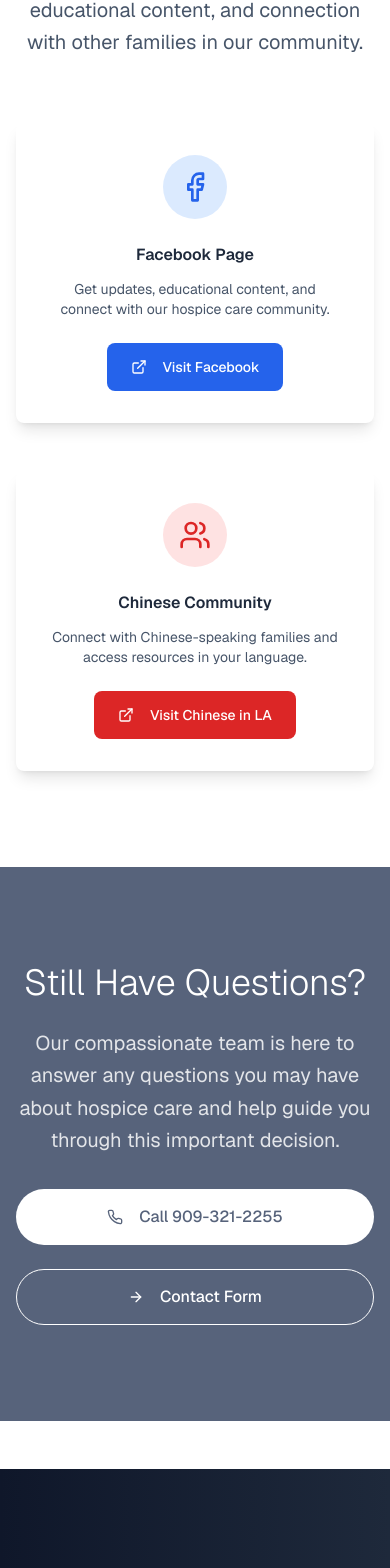
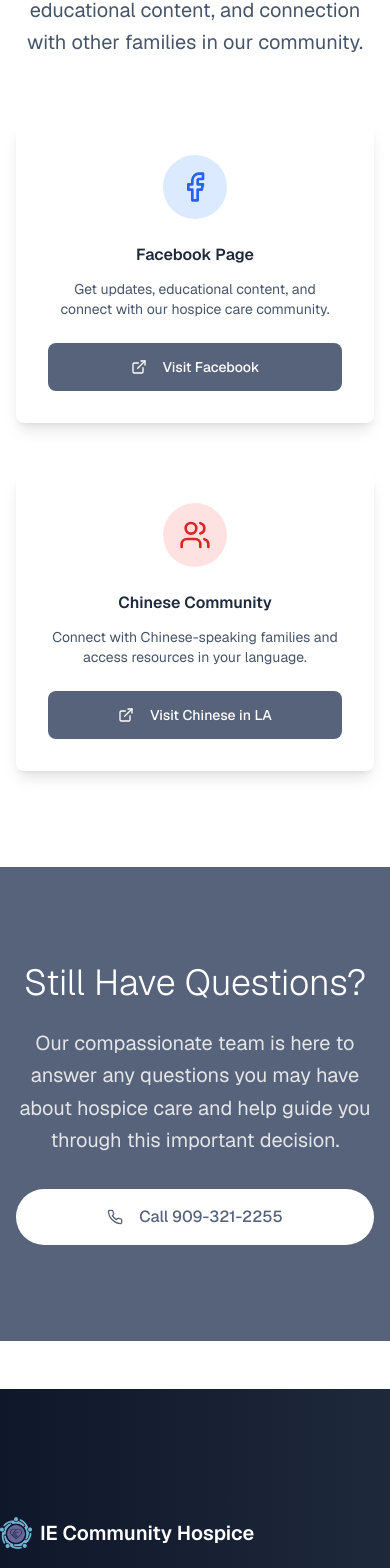
Before and after one commit to ng-organization/hospice-care-website, a Next.js app: page /en/useful-information in a window 390 px wide. Shown: the part 3580-5148 px from the top of the page. Built offline with nearby package versions, Linux system fonts and the light colour scheme.

Commit message:
Refactor UsefulInfoResourcesSection for improved layout and styling; adjust card heights, button classes, and flex properties for better responsiveness and visual consistency.

```diff
--- a/components/sections/info/UsefulInfoResourcesSection.tsx
+++ b/components/sections/info/UsefulInfoResourcesSection.tsx
@@ -2,7 +2,16 @@ import { useTranslations } from "next-intl";
 import { Button } from "@/components/ui/button";
 import { Card, CardContent } from "@/components/ui/card";
 import { Badge } from "@/components/ui/badge";
-import { Download, FileText, Users, Heart, Facebook, ExternalLink, Phone, ArrowRight } from "lucide-react";
+import {
+  Download,
+  FileText,
+  Users,
+  Heart,
+  Facebook,
+  ExternalLink,
+  Phone,
+  ArrowRight,
+} from "lucide-react";
 
 export function UsefulInfoResourcesSection() {
   const t = useTranslations();
@@ -109,36 +118,36 @@ export function UsefulInfoResourcesSection() {
             </div>
 
             <div className="grid grid-cols-1 md:grid-cols-2 gap-12 max-w-4xl mx-auto">
-              <Card className="border-0 shadow-lg hover:shadow-xl transition-all duration-300">
-                <CardContent className="p-8 text-center">
+              <Card className="border-0 shadow-lg hover:shadow-xl transition-all duration-300 h-full">
+                <CardContent className="p-8 text-center h-full flex flex-col">
                   <div className="w-16 h-16 bg-blue-100 rounded-full flex items-center justify-center mx-auto mb-6">
                     <Facebook className="w-8 h-8 text-blue-600" />
                   </div>
                   <h3 className="font-semibold text-slate-800 mb-3">
                     {t("usefulInfoPage.community.facebook.title")}
                   </h3>
-                  <p className="text-slate-600 text-sm mb-6">
+                  <p className="text-slate-600 text-sm mb-6 flex-grow">
                     {t("usefulInfoPage.community.facebook.description")}
                   </p>
-                  <Button className="bg-blue-600 hover:bg-blue-700 text-white">
+                  <Button className="bg-primary-600 hover:bg-primary-700 text-white mt-auto">
                     <ExternalLink className="w-4 h-4 mr-2" />
                     {t("usefulInfoPage.community.facebook.button")}
                   </Button>
                 </CardContent>
               </Card>
 
-              <Card className="border-0 shadow-lg hover:shadow-xl transition-all duration-300">
-                <CardContent className="p-8 text-center">
+              <Card className="border-0 shadow-lg hover:shadow-xl transition-all duration-300 h-full">
+                <CardContent className="p-8 text-center h-full flex flex-col">
                   <div className="w-16 h-16 bg-red-100 rounded-full flex items-center justify-center mx-auto mb-6">
                     <Users className="w-8 h-8 text-red-600" />
                   </div>
                   <h3 className="font-semibold text-slate-800 mb-3">
                     {t("usefulInfoPage.community.chinese.title")}
                   </h3>
-                  <p className="text-slate-600 text-sm mb-6">
+                  <p className="text-slate-600 text-sm mb-6 flex-grow">
                     {t("usefulInfoPage.community.chinese.description")}
                   </p>
-                  <Button className="bg-red-600 hover:bg-red-700 text-white">
+                  <Button className="bg-primary-600 hover:bg-primary-700 text-white mt-auto">
                     <ExternalLink className="w-4 h-4 mr-2" />
                     {t("usefulInfoPage.community.chinese.button")}
                   </Button>
@@ -150,8 +159,8 @@ export function UsefulInfoResourcesSection() {
       </section>
 
       {/* Contact CTA */}
-      <section className="min-h-[60vh] w-full bg-primary-600 observe-section">
-        <div className="w-full px-4 md:px-8 lg:px-16 py-24">
+      <section className="w-full bg-primary-600 observe-section">
+        <div className="w-full px-4 md:px-8 lg:px-16 py-24 flex items-center justify-center">
           <div className="max-w-7xl mx-auto text-center">
             <h2 className="text-4xl sm:text-5xl lg:text-6xl font-light text-white mb-6">
               {t("usefulInfoPage.cta.title")}
@@ -164,13 +173,12 @@ export function UsefulInfoResourcesSection() {
               {t("usefulInfoPage.cta.description")}
             </p>
             <div className="flex flex-col sm:flex-row gap-6 justify-center">
-              <Button size="lg" className="bg-white text-primary-600 hover:bg-gray-100 px-8 py-4 rounded-full transition-all duration-300 hover:scale-105">
+              <Button
+                size="lg"
+                className="bg-white text-primary-600 hover:bg-gray-100 px-8 py-4 rounded-full transition-all duration-300 hover:scale-105"
+              >
                 <Phone className="w-5 h-5 mr-2" />
                 {t("usefulInfoPage.cta.callButton")}
-              </Button>
-              <Button size="lg" variant="outline" className="border-white text-white hover:bg-white hover:text-primary-600 px-8 py-4 rounded-full transition-all duration-300 bg-transparent">
-                <ArrowRight className="w-5 h-5 mr-2" />
-                {t("usefulInfoPage.cta.contactButton")}
               </Button>
             </div>
           </div>
```
